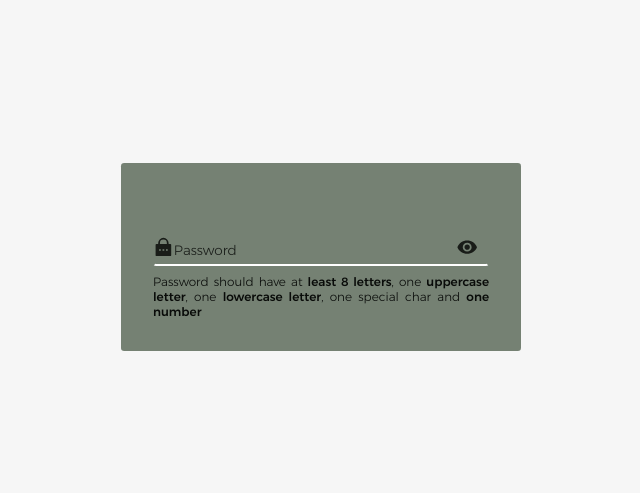
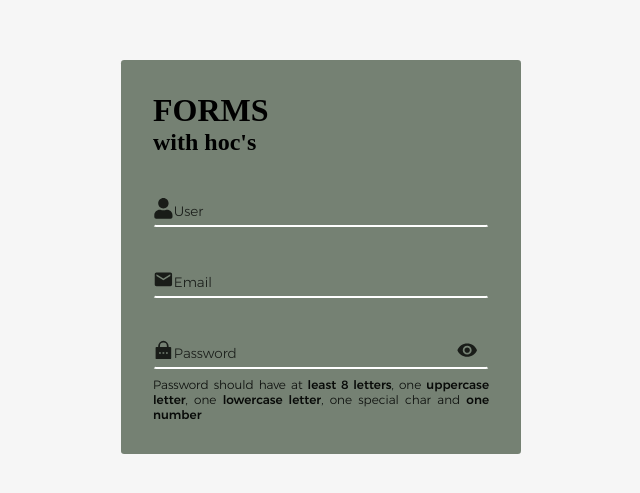
Before and after one commit to abrxao/EBAC-React, a Next.js app in the folder forms-with-hocs/: page / in a window 1280 px wide. Shown: the part 143-636 px from the top of the page, without its empty margins (319-959 px from the left). Built offline with nearby package versions, Linux system fonts and the light colour scheme.

Commit message:
:lipstick: sparkles: feat: criando e estilizando componente Header

```diff
--- a/forms-with-hocs/pages/components/Header/Header.jsx
+++ b/forms-with-hocs/pages/components/Header/Header.jsx
@@ -1,15 +1,11 @@
 
-function Header({value, invalid}) {
-    return(<>
-        <h1 style={{
-                color: (invalid ? '#f00' : '#000')
-            }}>{value}</h1>
-        {invalid && <p>muito ruim</p>}
-    </>
+export default function Header(props) {
+    return(<div className="title">
+        <hgroup>
+            <h1>{props.title}</h1>
+            {props.subtitle && <h2>{props.subtitle}</h2>}
+        </hgroup>
 
+    </div>
     )
 };
-
-const ComponentTeste = teste(Header)
-
-export default ComponentTeste;
--- /dev/null
+++ b/forms-with-hocs/pages/components/Header/Header.scss
@@ -0,0 +1,25 @@
+.title{
+
+    hgroup{
+        text-align: left;
+        border-left: .5rem solid var(--lgtGreen);
+        padding-left: .6rem;
+        h1{
+            font-family: 'Long Shot', sans-serif;
+            padding-left: 1px;
+            -webkit-text-stroke: .02px var(--color);
+            color: #fff0;
+            font-size: 3.5rem;
+            letter-spacing: 4px;
+        }
+        h2{
+            margin-top: -.5rem;
+            font-family: 'Gontserrat', sans-serif;
+            font-weight: 300;
+            font-size: 1.2rem;
+            opacity: .75;
+            color: var(--color);
+        }
+    }
+
+}
--- a/forms-with-hocs/pages/index.js
+++ b/forms-with-hocs/pages/index.js
@@ -1,6 +1,7 @@
 import React from 'react';
 import TextInputWithValidation from './components/TextInput/TextInput';
 import Forms from './components/Forms/Forms';
+import Header from './components/Header/Header';
 export default class Home extends React.Component {
 
   constructor(){
@@ -14,6 +15,9 @@ export default class Home extends React.Component {
     return (
       <>
           <Forms>
+            <Header title="FORMS" subtitle="with hoc's"/>
+            <TextInputWithValidation name="user" required={true}/>
+            <TextInputWithValidation name="email" required={true}/>
             <TextInputWithValidation name="password" required={true}/>
           </Forms>
 
```
